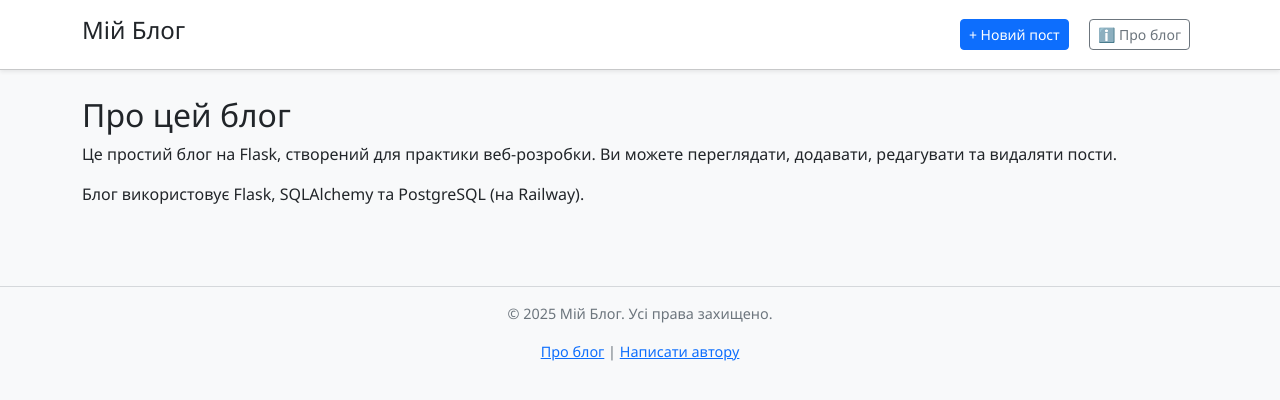
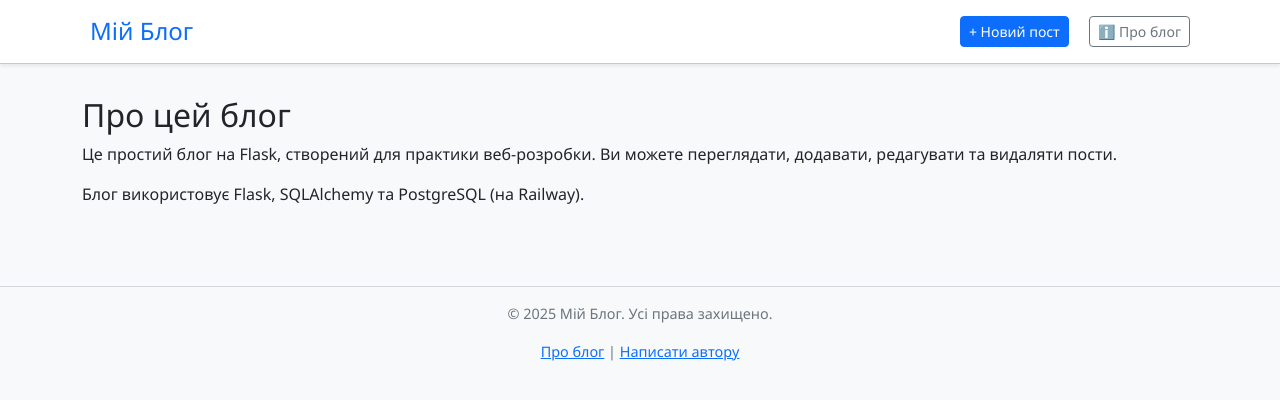
Before and after one commit to zeyalex/flask_blog, a Flask app: page /about in a window 1280 px wide. Shown: the top 400 px of the page. Run offline with Flask 3, Linux system fonts and the light colour scheme.

Commit message:
Синтаксична помилка.

```diff
--- a/templates/base.html
+++ b/templates/base.html
@@ -35,7 +35,7 @@
 <body>
     <header class="fixed-top bg-white shadow-sm">
       <nav class="container d-flex justify-content-between align-items-center py-3">
-        <h1 class="h4 m-0>
+        <h1 class="h4 m-0">
           <a href="{{ url_for('home') }}">Мій Блог</a>
         </h1>
         <div>
```
